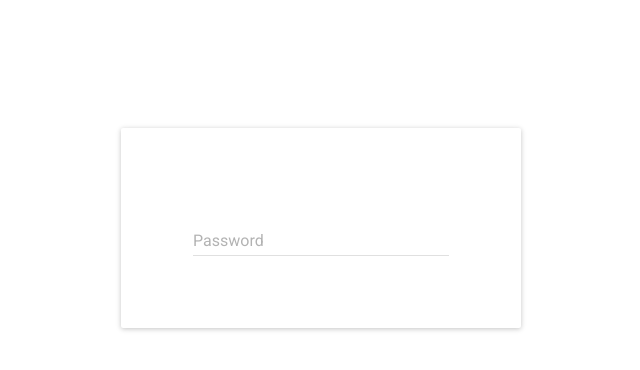
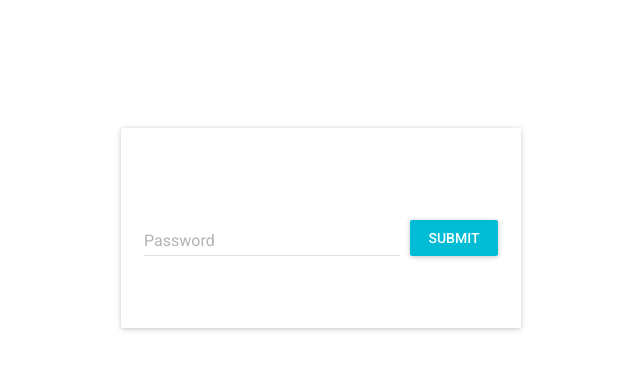
Before and after one commit to samhains/barnes-staff-interface, a React (Create React App) app: page / in a window 1280 px wide. Shown: the top 370 px of the page, without its empty margins (319-959 px from the left). Built offline with nearby package versions, Linux system fonts and the light colour scheme; what react-tap-event-plugin would draw is missing.

Commit message:
rename Login and finish styling

```diff
--- a/src/App.js
+++ b/src/App.js
@@ -2,10 +2,9 @@ import React, { Component } from 'react';
 import {
   BrowserRouter as Router,
   Route,
-  Link
 } from 'react-router-dom';
 
-import Home from './Home';
+import Login from './Login';
 
 import './App.css';
 
@@ -18,8 +17,7 @@ const About = () => (
 const App = () => (
   <Router>
     <div>
-
-      <Route exact path="/" component={Home} />
+      <Route exact path="/" component={Login} />
       <Route path="/about" component={About} />
     </div>
   </Router>
--- a/src/Home.js
+++ b/src/Login.js
@@ -1,6 +1,8 @@
 import React from 'react';
 import Paper from 'material-ui/Paper';
 import TextField from 'material-ui/TextField';
+import RaisedButton from 'material-ui/RaisedButton';
+import { Link } from 'react-router-dom';
 
 const style = {
   height: 200,
@@ -10,21 +12,34 @@ const style = {
   alignItems: 'center',
 };
 
-const containerStyle= {
+const containerStyle = {
   display: 'flex',
   marginTop: '10%',
-  justifyContent: 'center'
-}
+  justifyContent: 'center',
+};
+
+const buttonStyle = {
+  marginTop: '20px',
+  marginLeft: '10px',
+};
 
 const Home = () => (
   <div style={containerStyle}>
 
     <Paper
-        style={style}>
+      style={style}
+    >
       <TextField
         floatingLabelText="Password"
         type="password"
       />
+      <Link to="/about">
+        <RaisedButton
+          style={buttonStyle}
+          label="Submit"
+          primary
+        />
+      </Link>
     </Paper>
   </div>
 );
```
